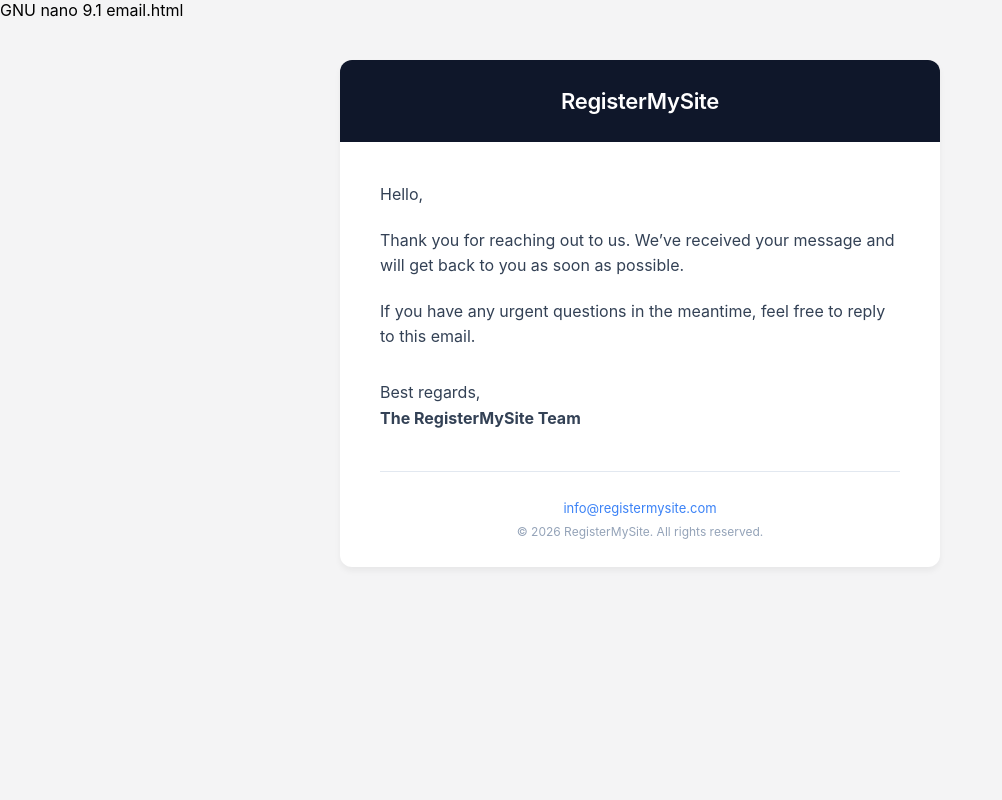
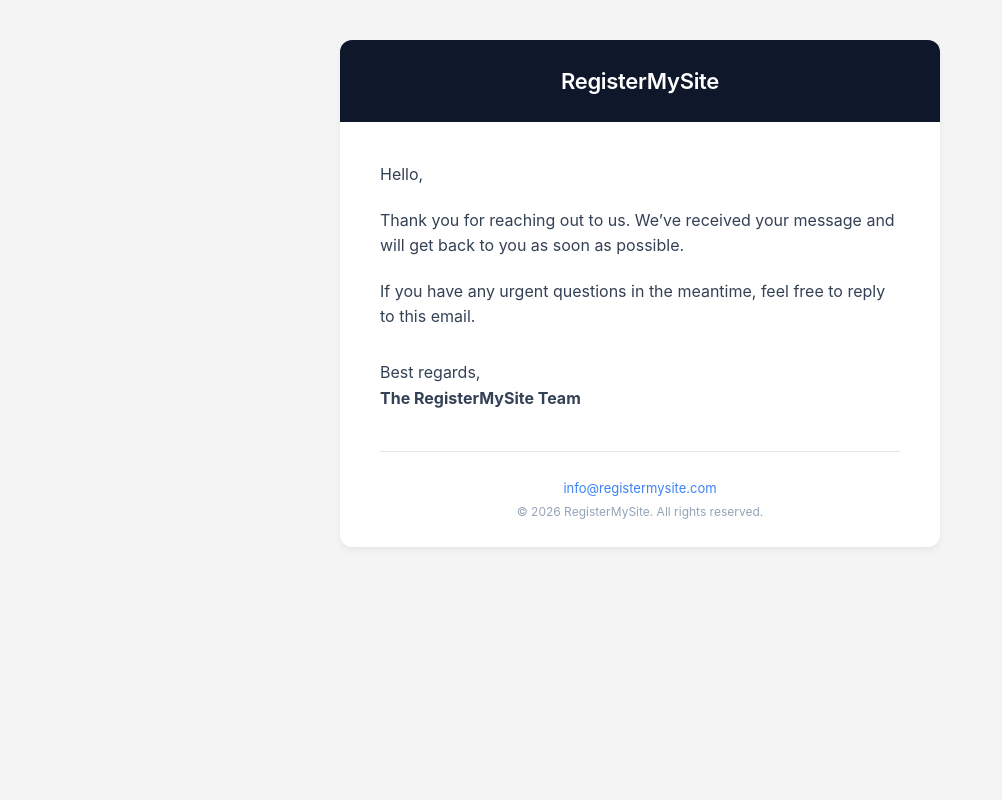
Before and after one commit to RegisterMySite-com/python-smtp-server, a Python web app: template templates/email.html in a window 1280 px wide. Shown: the whole page, without its empty margins (0-1002 px from the left). Run offline with Jinja, Linux system fonts and the light colour scheme; the template is opened without the code that fills it, so the values that code supplies are empty.

Commit message:
Update email.html

```diff
--- a/templates/email.html
+++ b/templates/email.html
@@ -1,4 +1,3 @@
-  GNU nano 9.1                                                           email.html
 <!DOCTYPE html>
 <html lang="en">
 <head>
```
